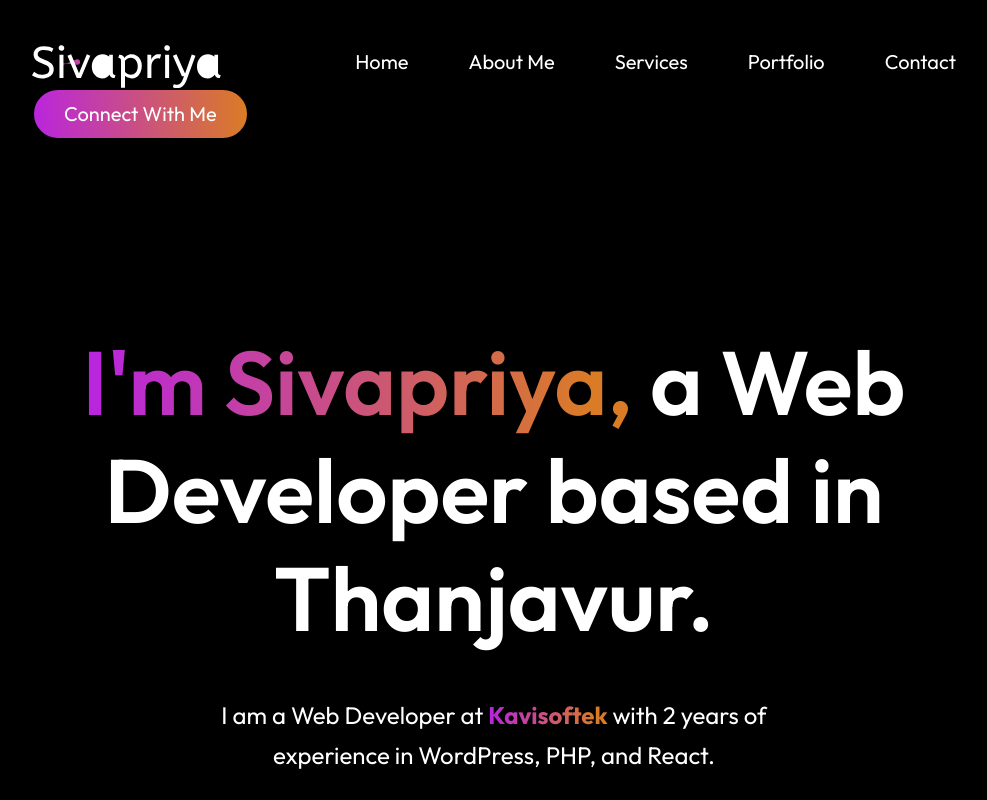
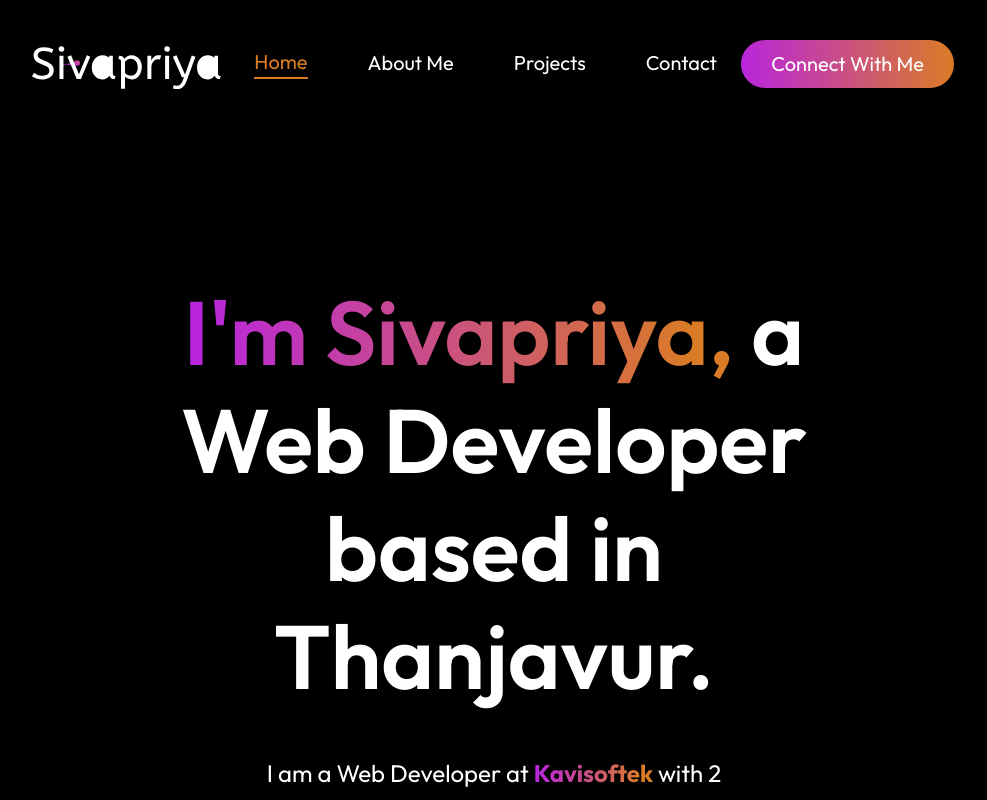
Before and after one commit to Sivapriyaa-k/Portfolio, a React (Vite) app: page / in a window 1280 px wide. Shown: the top 800 px of the page, without its empty margins (146-1133 px from the left). Built offline with nearby package versions, Linux system fonts and the light colour scheme.

Commit message:
updated2

```diff
--- a/index.html
+++ b/index.html
@@ -17,6 +17,10 @@
       integrity="sha384-QWTKZyjpPEjISv5WaRU9OFeRpok6YctnYmDr5pNlyT2bRjXh0JMhjY6hW+ALEwIH"
       crossorigin="anonymous"
     />
+    <link
+      href="https://cdnjs.cloudflare.com/ajax/libs/font-awesome/6.7.2/css/all.min.css"
+      rel="stylesheet"
+    />
   </head>
   <body>
     <div id="root"></div>
--- a/src/App.jsx
+++ b/src/App.jsx
@@ -4,6 +4,7 @@ import Hero from "./Components/Hero/Hero";
 import About from "./Components/About/About";
 import Projects from "./Components/Projects/Projects";
 import Contact from "./Components/Contact/Contact";
+import Footer from "./Components/Footer/Footer";
 
 const App = () => {
   return (
@@ -13,6 +14,7 @@ const App = () => {
       <About />
       <Projects />
       <Contact />
+      <Footer />
     </div>
   );
 };
--- a/src/Components/About/About.jsx
+++ b/src/Components/About/About.jsx
@@ -13,7 +13,7 @@ import react from "../../assets/react.svg";
 
 function About() {
   return (
-    <div className="about">
+    <div className="about" id="about">
       <div className="about-title">
         <h1 className="text-center">About Me</h1>
         {/* <img src={theme_pattern} alt=""></img> */}
--- a/src/Components/Contact/Contact.css
+++ b/src/Components/Contact/Contact.css
@@ -1,5 +1,6 @@
 .contact {
   gap: 80px;
+  padding: 40px 0px;
 }
 
 .contact-title {
@@ -17,6 +18,11 @@
 
 .contact-right {
   gap: 20px;
+  width: 600px;
+}
+
+.contact-left h1 {
+  color: #d5d5d5;
 }
 
 form input {
@@ -25,6 +31,7 @@ form input {
   border: 1px solid #fff;
   padding: 10px;
   border-radius: 20px;
+  color: #d5d5d5;
 }
 
 form textarea {
@@ -33,6 +40,7 @@ form textarea {
   border: 1px solid #fff;
   padding: 10px;
   border-radius: 20px;
+  color: #d5d5d5;
 }
 
 .contact button {
@@ -44,8 +52,15 @@ form textarea {
   text-align: center;
   cursor: pointer;
   border: 2px solid #da7c24;
+  transition: 0.5s;
 }
 
+.contact-submit:hover {
+  background: #0000;
+  border: 2px solid #fff;
+  transform: scale(1.02);
+  transition: 0.3s;
+}
 .contact-details {
   margin-top: 30px;
 }
@@ -55,3 +70,26 @@ form textarea {
   gap: 20px;
   margin-bottom: 20px;
 }
+
+.contact-right label {
+  font-size: 20px;
+  color: #d8d8d8;
+  font-weight: 500;
+}
+
+.contact-detail p {
+  color: #d5d5d5;
+  margin-bottom: 0px;
+}
+
+.contact-detail a {
+  text-decoration: none;
+}
+
+.contact-detail a:hover p {
+  color: #da7c24;
+}
+
+.contact-detail img {
+  width: 23px;
+}
--- a/src/Components/Contact/Contact.jsx
+++ b/src/Components/Contact/Contact.jsx
@@ -6,7 +6,7 @@ import call_icon from "../../assets/call_icon.svg";
 
 const Contact = () => {
   return (
-    <div className="contact d-flex flex-column align-items-center">
+    <div className="contact d-flex flex-column align-items-center" id="contact">
       <div className="contact-title">
         <h1>Get in touch</h1>
       </div>
--- /dev/null
+++ b/src/Components/Footer/Footer.css
@@ -0,0 +1,22 @@
+.footer-icons {
+  gap: 35px;
+}
+
+.footer-icons i {
+  color: #d5d5d5;
+  transition: 0.5s;
+  font-size: 22px;
+}
+
+.footer-icons a:hover i {
+  color: #da7c24;
+  transform: scale(1.1);
+}
+
+.footer-top-left p {
+  color: #d5d5d5;
+}
+
+.footer {
+  margin: 0px 170px;
+}
--- /dev/null
+++ b/src/Components/Footer/Footer.jsx
@@ -0,0 +1,39 @@
+import React from "react";
+import "./Footer.css";
+
+const Footer = () => {
+  return (
+    <div className="footer">
+      <div className="container-fluid py-3">
+        <div className="row align-items-center">
+          <div className="col-md-6">
+            <div className="footer-top-left">
+              <p>© 2025 | Sivapriya</p>
+            </div>
+          </div>
+
+          <div className="col-md-6">
+            <div className="footer-top-right ">
+              <div className="footer-icons d-flex justify-content-end">
+                <a
+                  href="https://www.linkedin.com/in/sivapriya-k/"
+                  target="_blank"
+                >
+                  <i className="fa-brands fa-linkedin"></i>
+                </a>
+                <a href="https://github.com/Sivapriyaa-k/" target="_blank">
+                  <i className="fa-brands fa-github"></i>
+                </a>
+                <a href="mailto:sivapriyakalamegam@gmail.com" target="_blank">
+                  <i className="fa-sharp fa-solid fa-envelope"></i>
+                </a>
+              </div>
+            </div>
+          </div>
+        </div>
+      </div>
+    </div>
+  );
+};
+
+export default Footer;
--- a/src/Components/Hero/Hero.css
+++ b/src/Components/Hero/Hero.css
@@ -1,5 +1,6 @@
 .hero {
   gap: 35px;
+  margin: 0px 170px;
 }
 
 .hero img {
--- a/src/Components/Hero/Hero.jsx
+++ b/src/Components/Hero/Hero.jsx
@@ -1,9 +1,13 @@
 import React from "react";
 import "./Hero.css";
+import AnchorLink from "react-anchor-link-smooth-scroll";
 
 const Hero = () => {
   return (
-    <div className="hero d-flex align-items-center justify-content-center flex-column">
+    <div
+      className="hero d-flex align-items-center justify-content-center flex-column"
+      id="home"
+    >
       {/* <img src={profile_img} alt="" /> */}
       <h1>
         <span>I'm Sivapriya, </span>a Web Developer based in Thanjavur.
@@ -13,7 +17,9 @@ const Hero = () => {
         experience in WordPress, PHP, and React.
       </p>
       <div className="hero-action d-flex align-items-center ">
-        <div className="hero-connect">Connect with me</div>
+        <div className="hero-connect">
+          <AnchorLink href="#contact">Connect with me</AnchorLink>
+        </div>
         <div className="hero-resume">My resume</div>
       </div>
     </div>
--- a/src/Components/Navbar/Navbar.css
+++ b/src/Components/Navbar/Navbar.css
@@ -10,6 +10,10 @@
   padding: 8px;
 }
 
+.anchor-link {
+  color: #fff;
+  text-decoration: none;
+}
 .navbar li {
   color: #fff;
   cursor: pointer;
@@ -24,9 +28,19 @@
   font-size: 20px;
   list-style: none;
   margin-bottom: 0px;
+  padding: 0px;
 }
 
-.nav-menu li:hover {
+.nav-menu li a:hover {
+  color: #da7c25;
+  border-bottom: 2px solid #da7c25;
+}
+
+.anchor-link p {
+  margin-bottom: 0px;
+}
+
+.anchor-link .active {
   color: #da7c25;
   border-bottom: 2px solid #da7c25;
 }
@@ -40,6 +54,11 @@
   cursor: pointer;
 }
 
+.nav-connect a {
+  text-decoration: none;
+  color: #fff;
+}
+
 .nav-connect:hover {
   border: 2px solid #da7c25;
   background: #0000;
--- a/src/Components/Navbar/Navbar.jsx
+++ b/src/Components/Navbar/Navbar.jsx
@@ -1,22 +1,62 @@
-import React from 'react'
-import './Navbar.css'
-import logo from '../../assets/logo.svg'
+import React from "react";
+import "./Navbar.css";
+import logo from "../../assets/logo.svg";
+import AnchorLink from "react-anchor-link-smooth-scroll";
+import { useState } from "react";
+const Navbar = () => {
+  const [menu, setMenu] = useState("home");
 
-const Navbar = () => {
   return (
-    <div className='navbar'>
+    <div className="navbar">
       <img src={logo} alt="" />
-      <ul className='nav-menu'>
-        <li>Home</li>
-        <li>About Me</li>
-        <li>Services</li>
-        <li>Portfolio</li>
-        <li>Contact</li>
+      <ul className="nav-menu">
+        <li>
+          <AnchorLink className="anchor-link" href="#home">
+            <p
+              onClick={() => setMenu("home")}
+              className={menu === "home" ? "active" : ""}
+            >
+              Home
+            </p>
+          </AnchorLink>
+        </li>
+        <li>
+          <AnchorLink className="anchor-link" href="#about">
+            <p
+              onClick={() => setMenu("about")}
+              className={menu === "about" ? "active" : ""}
+            >
+              About Me
+            </p>
+          </AnchorLink>
+        </li>
+        <li>
+          <AnchorLink className="anchor-link" href="#projects">
+            <p
+              onClick={() => setMenu("projects")}
+              className={menu === "projects" ? "active" : ""}
+            >
+              Projects
+            </p>
+          </AnchorLink>
+        </li>
+        <li>
+          <AnchorLink className="anchor-link" href="#contact">
+            <p
+              onClick={() => setMenu("contact")}
+              className={menu === "contact" ? "active" : ""}
+            >
+              Contact
+            </p>
+          </AnchorLink>
+        </li>
       </ul>
 
-      <div className="nav-connect">Connect With Me</div>
+      <div className="nav-connect">
+        <a href="#contact">Connect With Me</a>
+      </div>
     </div>
-  )
-}
+  );
+};
 
-export default Navbar
+export default Navbar;
--- a/src/Components/Projects/Projects.jsx
+++ b/src/Components/Projects/Projects.jsx
@@ -5,7 +5,7 @@ import projects_data from "../../assets/projects_data.js";
 
 const Services = () => {
   return (
-    <div className="projects">
+    <div className="projects" id="projects">
       <div className="project-title  d-flex flex-column align-items-center justify-content-center">
         <h1 className="text-center">Projects</h1>
         {/* <img src={theme_pattern} alt="" /> */}
```
